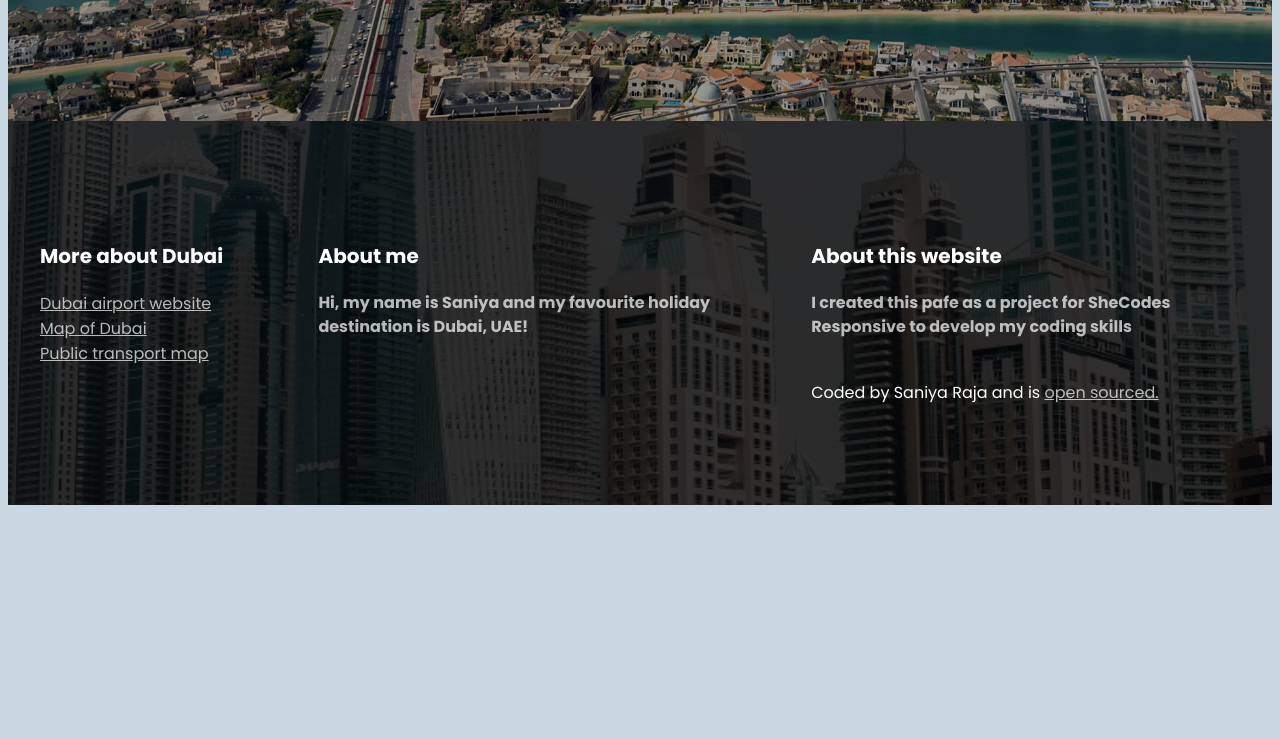
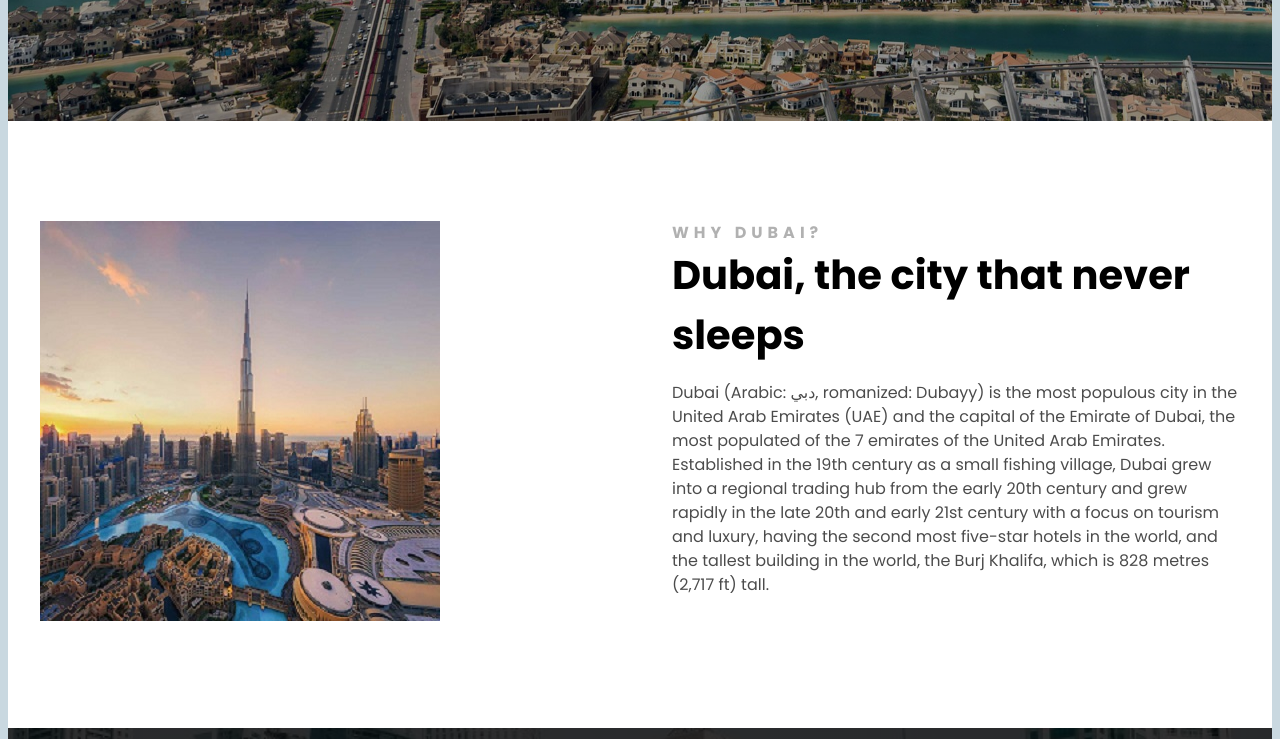
Before and after one commit to saniyaraja/travel-project, a plain HTML site: page index.html in a window 1280 px wide. Shown: the part 720-1459 px from the top of the page. Before the commit the page ends 1233 px from the top, so only its background shows below. Drawn offline with Linux system fonts and the light colour scheme.

Commit message:
added section to body

```diff
--- a/index.html
+++ b/index.html
@@ -19,9 +19,26 @@
     <h2>An emirate in the UAE</h2>
     <a href="#more">Learn More</a>
     </header>
+<main>
+    <section class="grid grid-2-columns">
+        <div>
+    <img src="images/dubaiburj.jpg" alt="dubai beach" class="img-responsive"/>
+    </div>
+    <div>
+<h2>Why Dubai?</h2>
+<h3>Dubai, the city that never sleeps</h3>
+<p>Dubai (Arabic: دبي, romanized: Dubayy) is the most populous city in the United Arab Emirates (UAE) and the capital of the Emirate of Dubai, the most populated of the
+7 emirates of the United Arab Emirates.
 
+Established in the 19th century as a small fishing village, Dubai grew into a regional trading hub from the early 20th
+century and grew rapidly in the late 20th and early 21st century with a focus on tourism and luxury, having the
+second most five-star hotels in the world, and the tallest building in the world, the Burj Khalifa, which is 828
+metres (2,717 ft) tall.</p>
+</div>
+</section>
+</main>
     <footer>
-       <section class="grid">
+       <section class="grid grid-3-columns-first-narrow">
         <div>
         <h3>
            More about Dubai
--- a/src/styles.css
+++ b/src/styles.css
@@ -51,12 +51,40 @@
     color:#6392A6;
 }
 
+main {
+    background-color: white;
+}
+
+main h2 {
+    font-weight: 700;
+    font-size: 16px;
+    line-height: 1.5;
+    letter-spacing: 5px;
+    opacity: 0.3;
+    text-transform: uppercase;
+    margin: 0;
+}
+
+main h3 {
+    font-weight: 700;
+    font-size: 40px;
+    line-height: 1.5;
+    margin: 0;
+}
+
+main p {
+    font-style: normal;
+    font-weight: 400;
+    font-size: 16px;
+    line-height: 1.5;
+    opacity: 0.7;
+}
+
 footer {
     color: white;
     background-image:linear-gradient(rgba(0, 0, 0, 0.8), rgba(0,0,0,0.8)), url("../images/dubaifooter.jpg");
 background-repeat: no-repeat;
 background-size: cover;
-padding: 100px 0;
 }
 
 footer h3 {
@@ -96,13 +124,25 @@
 
 .grid {
     display: grid;
+    grid-gap: 64px;
+}
+
+.img-responsive {
+    max-width: 100%;
+}
+
+.grid-2-columns {
+    grid-template-columns: 1fr 1fr;
+}
+
+.grid-3-columns-first-narrow {
     grid-template-columns: 1fr 2fr 2fr;
-    grid-gap: 64px;
 }
 
 section {
     max-width: 1200px;
     margin: 0 auto;
+    padding: 100px 0px;
 }
 
 
@@ -123,4 +163,13 @@
     header h3 {
         font-size: 12px;
     }
+
+    .grid {
+        grid-template-columns: 1fr;
+        grid-gap: 32px;
+    }
+
+    section {
+        padding: 30px;
+    }
 }
```
Also changed, not shown: images/dubaiburj.jpg (added).
